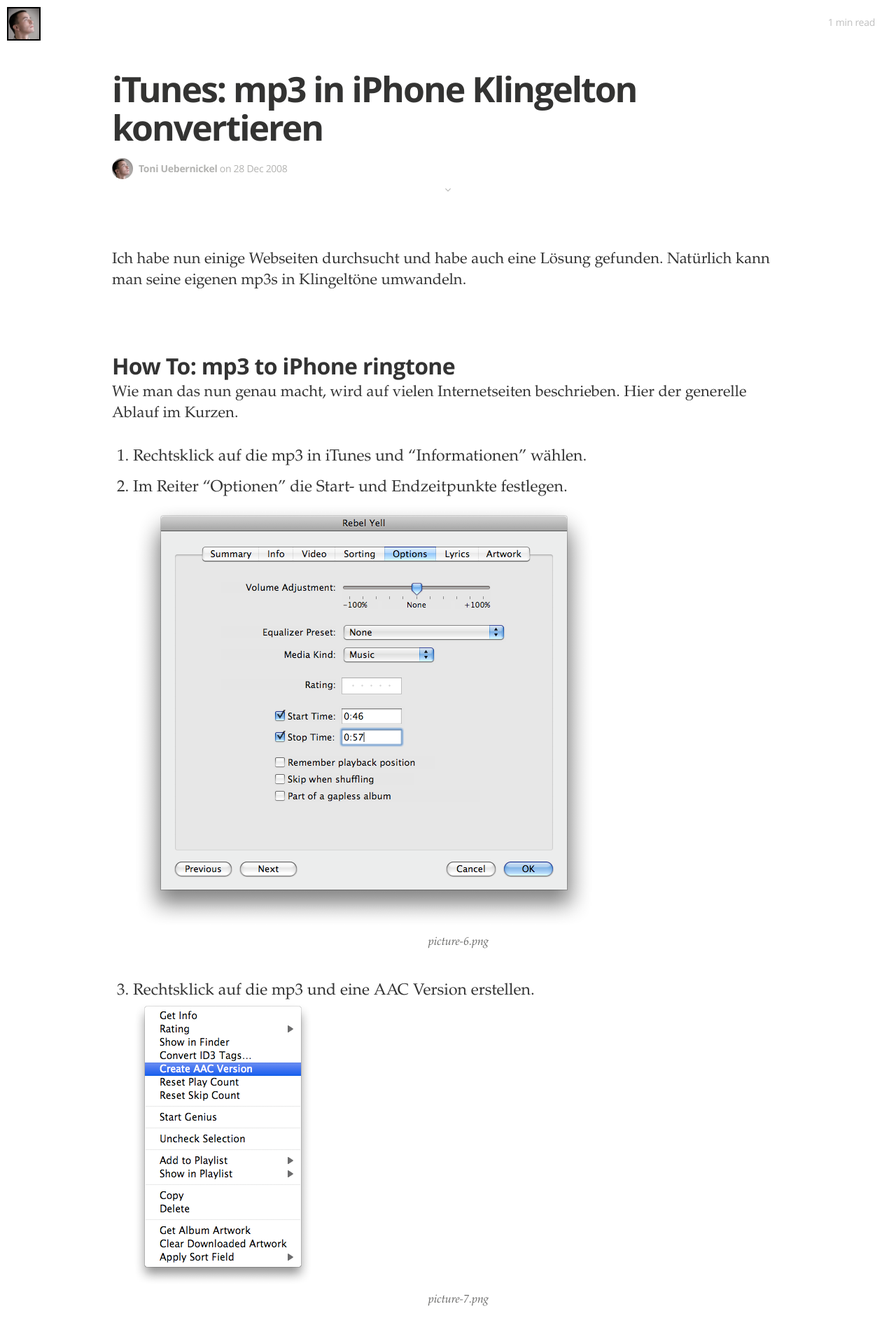
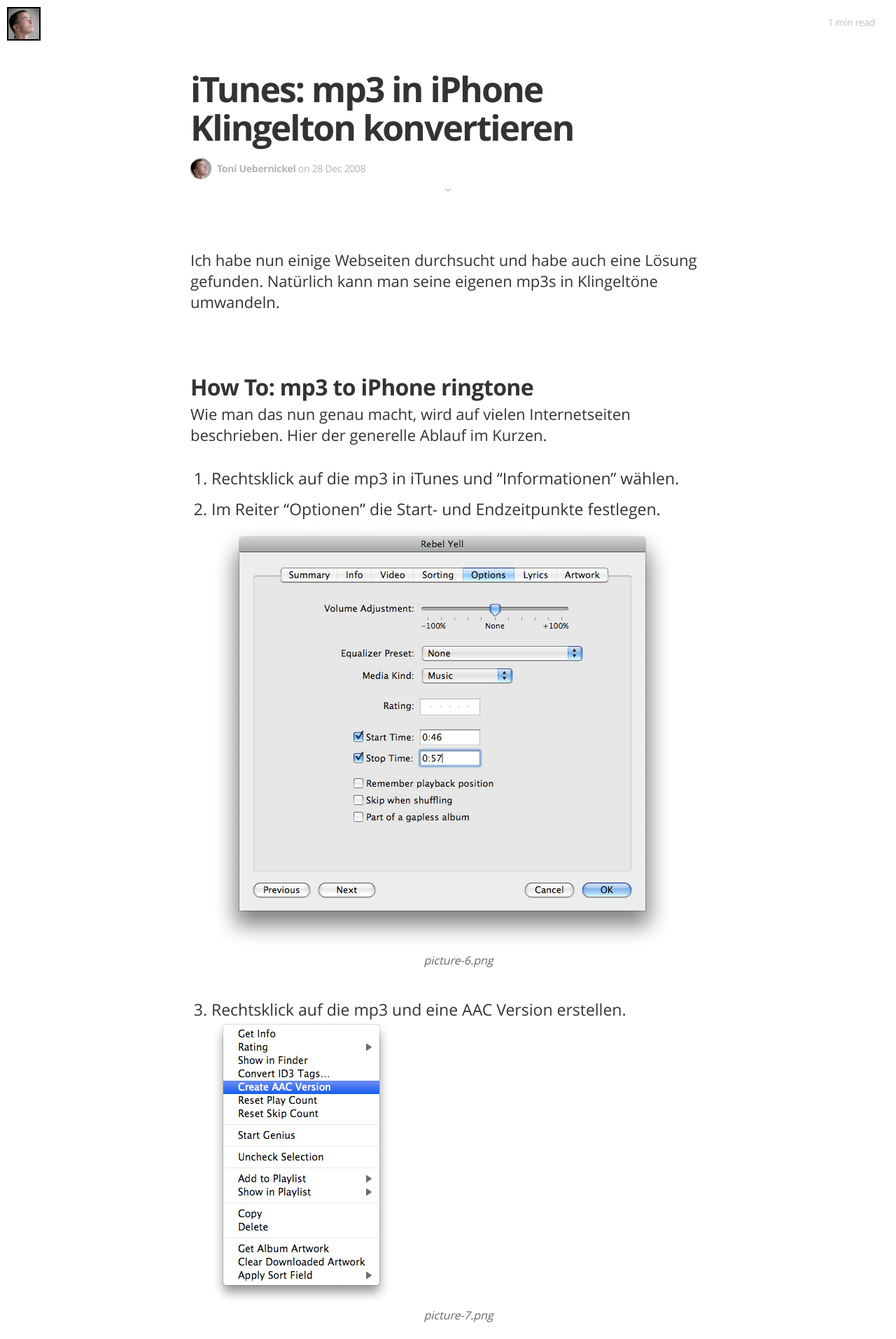
Before and after one commit to havvg/havvg.github.com, a Jekyll site: the page built from _posts/2008-12-28-itunes-mp3-in-iphone-klingelton-konvertieren.markdown, in a window 1280 px wide. Shown: the top 1913 px of the page at 70% size. Built offline with Jekyll 4.4.1, drawn with Linux system fonts in a browser that asks for light colours; nearby versions of some CDN libraries; some web fonts are replaced; Markdown is read by kramdown in place of the engine named in the settings; comment, search, counter and statistics services are not loaded.

Commit message:
remove serif font from posting
* reduce max post width to 800px
* add padding when width >= 800px

```diff
--- a/_sass/_custom.sass
+++ b/_sass/_custom.sass
@@ -1,8 +1,14 @@
+@mixin respond-from($breakpoint)
+    @media only screen and (min-width: $breakpoint + px)
+        @content
+
 .noarticleimage
     margin-bottom: 70px
 
 .content
-    max-width: 960px
+    @include respond-from(800)
+        max-width: 800px
+        padding: 0 $rs*2
 
 .logo-readium
     .logo
--- a/_sass/_font.sass
+++ b/_sass/_font.sass
@@ -1,9 +1,3 @@
-@font-face
-    font-family: 'Linux Libertine'
-    font-style: normal
-    font-weight: 400
-    src: local('Linux Libertine O'),url(/typeface/linuxlibertine/400.woff) format('woff')
-
 @font-face
     font-family: 'Open Sans'
     font-style: normal
--- a/_sass/_theme.sass
+++ b/_sass/_theme.sass
@@ -4,8 +4,8 @@
 
 $rs: 16px
 
-$font-serif: Linux Libertine, Palatino Linotype, Georgia, serif
-$font-sans: Open Sans, "Helvetica Neue", Arial, Helvetica, sans-serif
+$font-serif: "Georgia", serif
+$font-sans: "Open Sans", "Helvetica Neue", "Arial", "Helvetica", sans-serif
 
 
 @mixin respond-to($breakpoint)
@@ -337,7 +337,7 @@
       text-overflow: ellipsis
   .post-content
     width: 100%
-    font-family: $font-serif
+    font-family: $font-sans
     color: #333
     h1, h2, h3
       font-family: $font-sans
```
